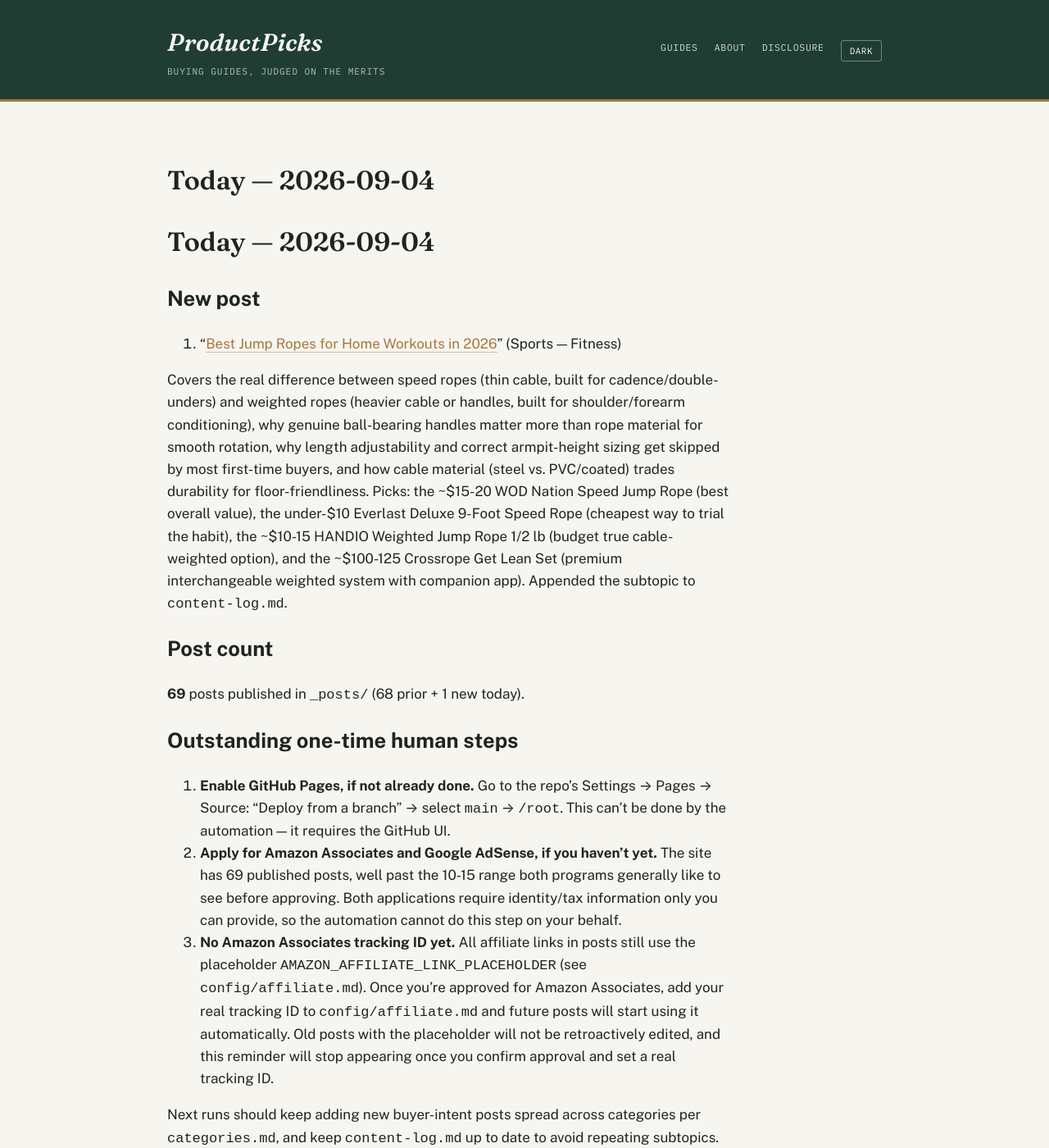
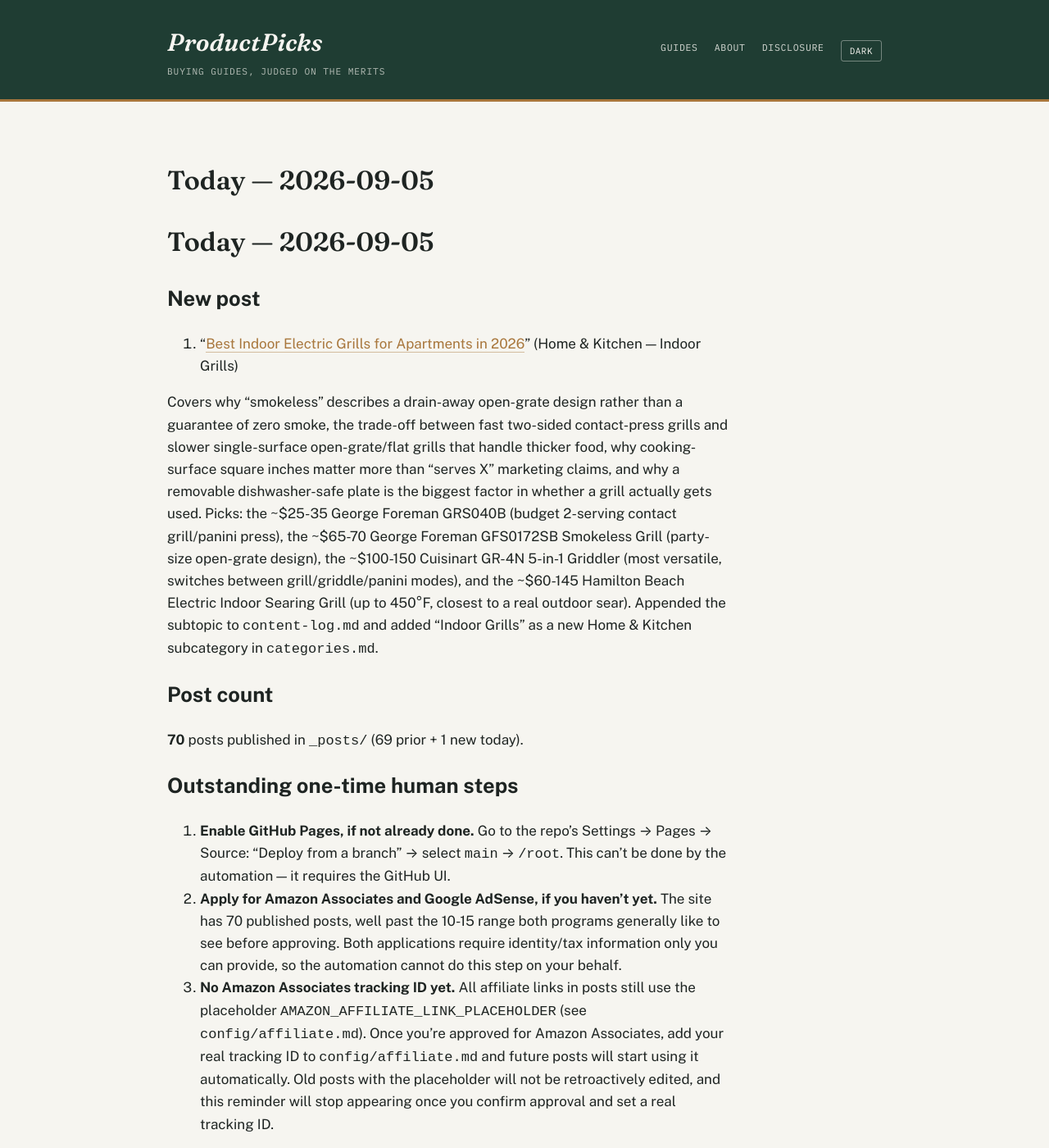
Before and after one commit to ajith198/ProductPicks, a Jekyll site: the page built from today.md, in a window 1280 px wide and 1400 px high. Shown: the whole window at 82% size. Built offline with Jekyll 4.4.1, drawn with Linux system fonts in a browser that asks for light colours; our own code applies the rules of GitHub Pages for plain Markdown files.

Commit message:
daily: 2026-09-05 new post + log update
New post: Best Indoor Electric Grills for Apartments in 2026 (Home & Kitchen).
Added 'Indoor Grills' as a new Home & Kitchen subcategory in categories.md.
Updated content-log.md, today.md, and TODAY.md.

Co-Authored-By: Claude Sonnet 5 <noreply@anthropic.com>
Claude-Session: https://claude.ai/code/session_014iB9vteFL86BQXpmCBSmFU

```diff
--- a/categories.md
+++ b/categories.md
@@ -1,6 +1,6 @@
 # Categories & expansion strategy
 
-**Status: multi-category, as of 2026-07-12. Updated 2026-09-03.** ProductPicks started as a pickleball-only site (see `niche.md` for that original research). This file governs the site now that it has expanded into multiple product verticals, and is the doc future automated/daily runs should consult when choosing what to write next.
+**Status: multi-category, as of 2026-07-12. Updated 2026-09-05.** ProductPicks started as a pickleball-only site (see `niche.md` for that original research). This file governs the site now that it has expanded into multiple product verticals, and is the doc future automated/daily runs should consult when choosing what to write next.
 
 ## Front matter taxonomy
 
@@ -20,7 +20,7 @@ These two fields drive the Category / Type / Year filters in the search bar on t
 | Category | Subcategories covered so far |
 |---|---|
 | Sports | Pickleball, Soccer, Tennis, Cycling, Running, Yoga, Golf, Basketball, Badminton, Swimming, Baseball, Fitness, Volleyball, Climbing, Table Tennis |
-| Home & Kitchen | Coffee Makers, Electric Kettles, Blenders, Air Fryers, Toaster Ovens, Rice Cookers, Stand Mixers, Robot Vacuums, Espresso Machines, Pressure Cookers, Food Processors, Knife Sets, Cast Iron Skillets, Dutch Ovens, Coffee Grinders, Water Filter Pitchers, Cordless Stick Vacuums, Vacuum Sealers, Slow Cookers, Meat Thermometers |
+| Home & Kitchen | Coffee Makers, Electric Kettles, Blenders, Air Fryers, Toaster Ovens, Rice Cookers, Stand Mixers, Robot Vacuums, Espresso Machines, Pressure Cookers, Food Processors, Knife Sets, Cast Iron Skillets, Dutch Ovens, Coffee Grinders, Water Filter Pitchers, Cordless Stick Vacuums, Vacuum Sealers, Slow Cookers, Meat Thermometers, Indoor Grills |
 | Outdoor & Recreation | Camping Tents, Sleeping Bags, Headlamps, Hiking Boots, Camp Stoves, Water Filters, Trekking Poles, Coolers, Backpacking Backpacks, Camp Chairs, Camping Lanterns, Fishing, Rain Jackets, Binoculars, Paddleboards, Kayaks, Life Jackets (PFDs), Hydration Packs, Sleeping Pads, Hammocks, Daypacks, Water Bottles |
 
 New subcategories can be added freely within an existing category. New top-level categories should only be added when there's a genuine cluster of buyer-intent content planned for it (not a one-off post) — keep the category list short enough that the dropdown filter stays useful.
--- a/today.md
+++ b/today.md
@@ -1,19 +1,19 @@
-# Today — 2026-09-04
+# Today — 2026-09-05
 
 ## New post
 
-1. "[Best Jump Ropes for Home Workouts in 2026](/fitness/buying-guides/best-jump-ropes-for-home-workouts/)" (Sports — Fitness)
+1. "[Best Indoor Electric Grills for Apartments in 2026](/home-kitchen/buying-guides/best-indoor-electric-grills-for-apartments/)" (Home & Kitchen — Indoor Grills)
 
-Covers the real difference between speed ropes (thin cable, built for cadence/double-unders) and weighted ropes (heavier cable or handles, built for shoulder/forearm conditioning), why genuine ball-bearing handles matter more than rope material for smooth rotation, why length adjustability and correct armpit-height sizing get skipped by most first-time buyers, and how cable material (steel vs. PVC/coated) trades durability for floor-friendliness. Picks: the ~$15-20 WOD Nation Speed Jump Rope (best overall value), the under-$10 Everlast Deluxe 9-Foot Speed Rope (cheapest way to trial the habit), the ~$10-15 HANDIO Weighted Jump Rope 1/2 lb (budget true cable-weighted option), and the ~$100-125 Crossrope Get Lean Set (premium interchangeable weighted system with companion app). Appended the subtopic to `content-log.md`.
+Covers why "smokeless" describes a drain-away open-grate design rather than a guarantee of zero smoke, the trade-off between fast two-sided contact-press grills and slower single-surface open-grate/flat grills that handle thicker food, why cooking-surface square inches matter more than "serves X" marketing claims, and why a removable dishwasher-safe plate is the biggest factor in whether a grill actually gets used. Picks: the ~$25-35 George Foreman GRS040B (budget 2-serving contact grill/panini press), the ~$65-70 George Foreman GFS0172SB Smokeless Grill (party-size open-grate design), the ~$100-150 Cuisinart GR-4N 5-in-1 Griddler (most versatile, switches between grill/griddle/panini modes), and the ~$60-145 Hamilton Beach Electric Indoor Searing Grill (up to 450°F, closest to a real outdoor sear). Appended the subtopic to `content-log.md` and added "Indoor Grills" as a new Home & Kitchen subcategory in `categories.md`.
 
 ## Post count
 
-**69** posts published in `_posts/` (68 prior + 1 new today).
+**70** posts published in `_posts/` (69 prior + 1 new today).
 
 ## Outstanding one-time human steps
 
 1. **Enable GitHub Pages, if not already done.** Go to the repo's Settings → Pages → Source: "Deploy from a branch" → select `main` → `/root`. This can't be done by the automation — it requires the GitHub UI.
-2. **Apply for Amazon Associates and Google AdSense, if you haven't yet.** The site has 69 published posts, well past the 10-15 range both programs generally like to see before approving. Both applications require identity/tax information only you can provide, so the automation cannot do this step on your behalf.
+2. **Apply for Amazon Associates and Google AdSense, if you haven't yet.** The site has 70 published posts, well past the 10-15 range both programs generally like to see before approving. Both applications require identity/tax information only you can provide, so the automation cannot do this step on your behalf.
 3. **No Amazon Associates tracking ID yet.** All affiliate links in posts still use the placeholder `AMAZON_AFFILIATE_LINK_PLACEHOLDER` (see `config/affiliate.md`). Once you're approved for Amazon Associates, add your real tracking ID to `config/affiliate.md` and future posts will start using it automatically. Old posts with the placeholder will not be retroactively edited, and this reminder will stop appearing once you confirm approval and set a real tracking ID.
 
 Next runs should keep adding new buyer-intent posts spread across categories per `categories.md`, and keep `content-log.md` up to date to avoid repeating subtopics.
```
Also changed, not shown: TODAY.md (+2 -2 lines), _posts/2026-09-05-best-indoor-electric-grills-for-apartments.md (added, +51 -0 lines), content-log.md (+1 -0 lines).
